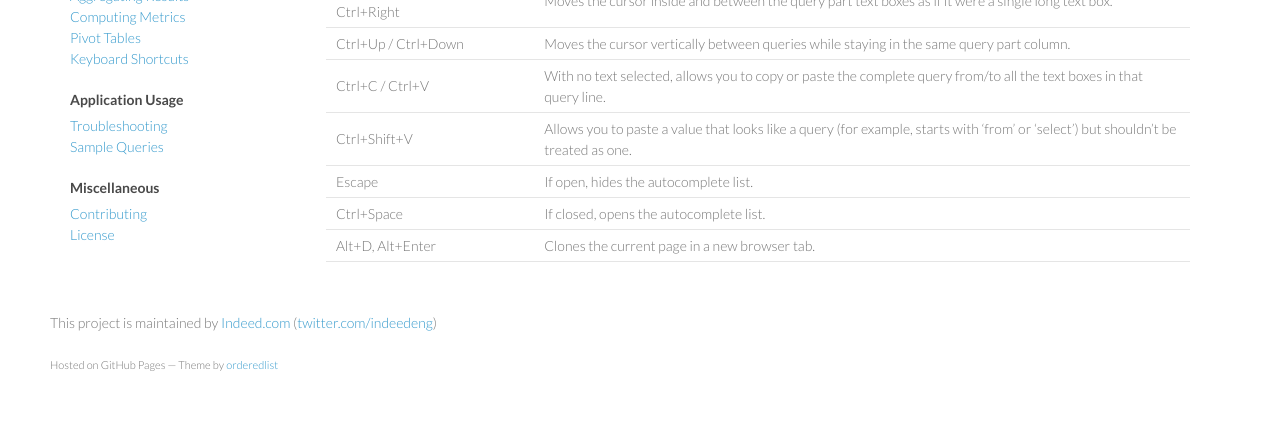
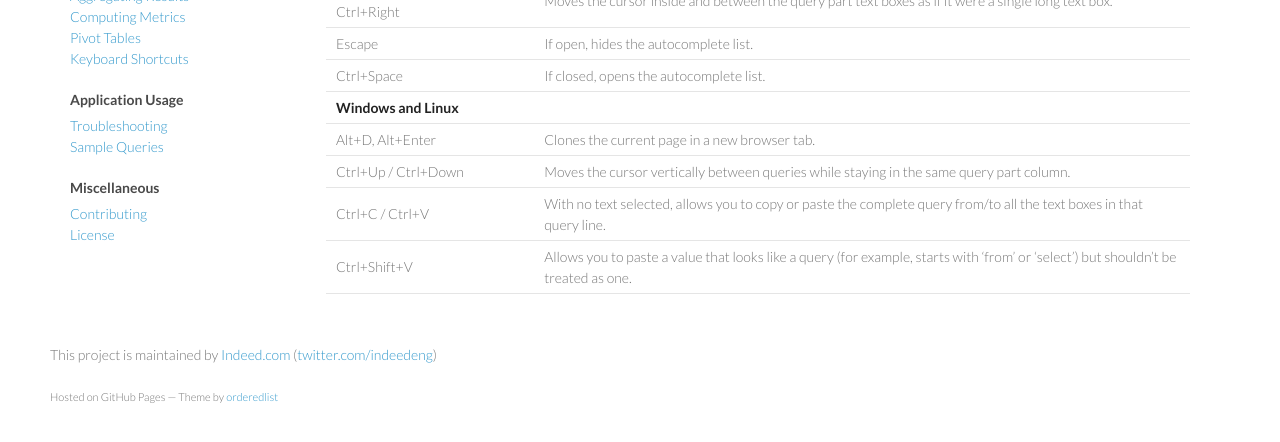
Before and after one commit to indeedeng/imhotep, a Jekyll site: the page built from docs/shortcuts.md, in a window 1280 px wide, cut to the strip 324-766 px from the top of the page. Built offline with Jekyll 4.4.1, drawn with Linux system fonts in a browser that asks for light colours; Markdown is read by kramdown in place of the engine named in the settings.

Commit message:
win and linux shortcuts

```diff
--- a/docs/shortcuts.md
+++ b/docs/shortcuts.md
@@ -11,9 +11,10 @@ Use the following shortcuts in the IQL web client.
 | Enter | Executes the current query set when one of the query elements is in focus. |
 | Ctrl+Enter | Executes the current query set regardless of where the focus is. |
 | Left / Right / Ctrl+Left / Ctrl+Right  | Moves the cursor inside and between the query part text boxes as if it were a single long text box. |
+| Escape | If open, hides the autocomplete list. |
+| Ctrl+Space | If closed, opens the autocomplete list. |
+| **Windows and Linux** | |
+| Alt+D, Alt+Enter | Clones the current page in a new browser tab. |
 | Ctrl+Up / Ctrl+Down | Moves the cursor vertically between queries while staying in the same query part column. |
 | Ctrl+C / Ctrl+V  | With no text selected, allows you to copy or paste the complete query from/to all the text boxes in that query line. |
 | Ctrl+Shift+V | Allows you to paste a value that looks like a query (for example, starts with 'from' or 'select') but shouldn't be treated as one.  |
-| Escape | If open, hides the autocomplete list. |
-| Ctrl+Space | If closed, opens the autocomplete list. |
-| Alt+D, Alt+Enter | Clones the current page in a new browser tab. |
```
